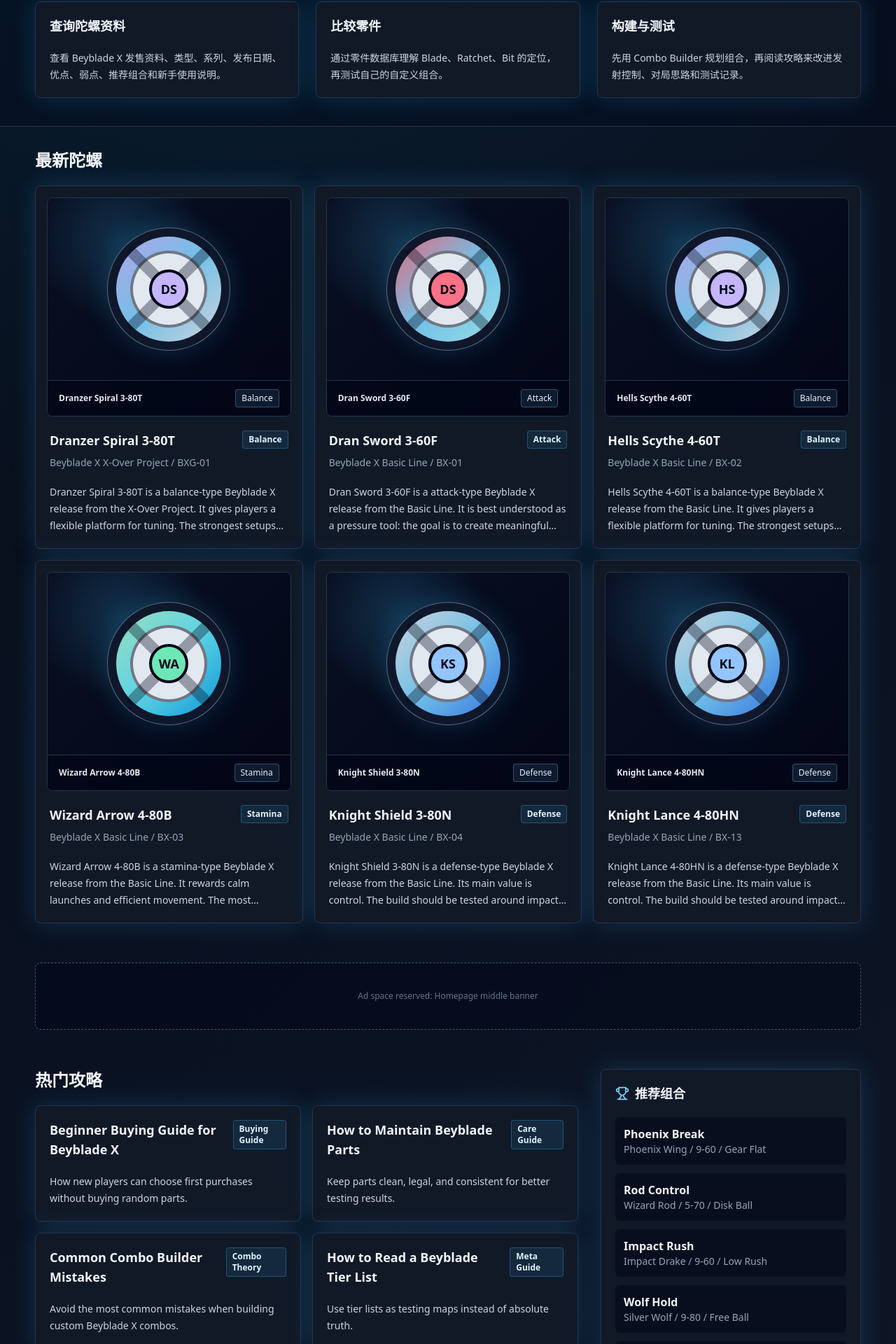
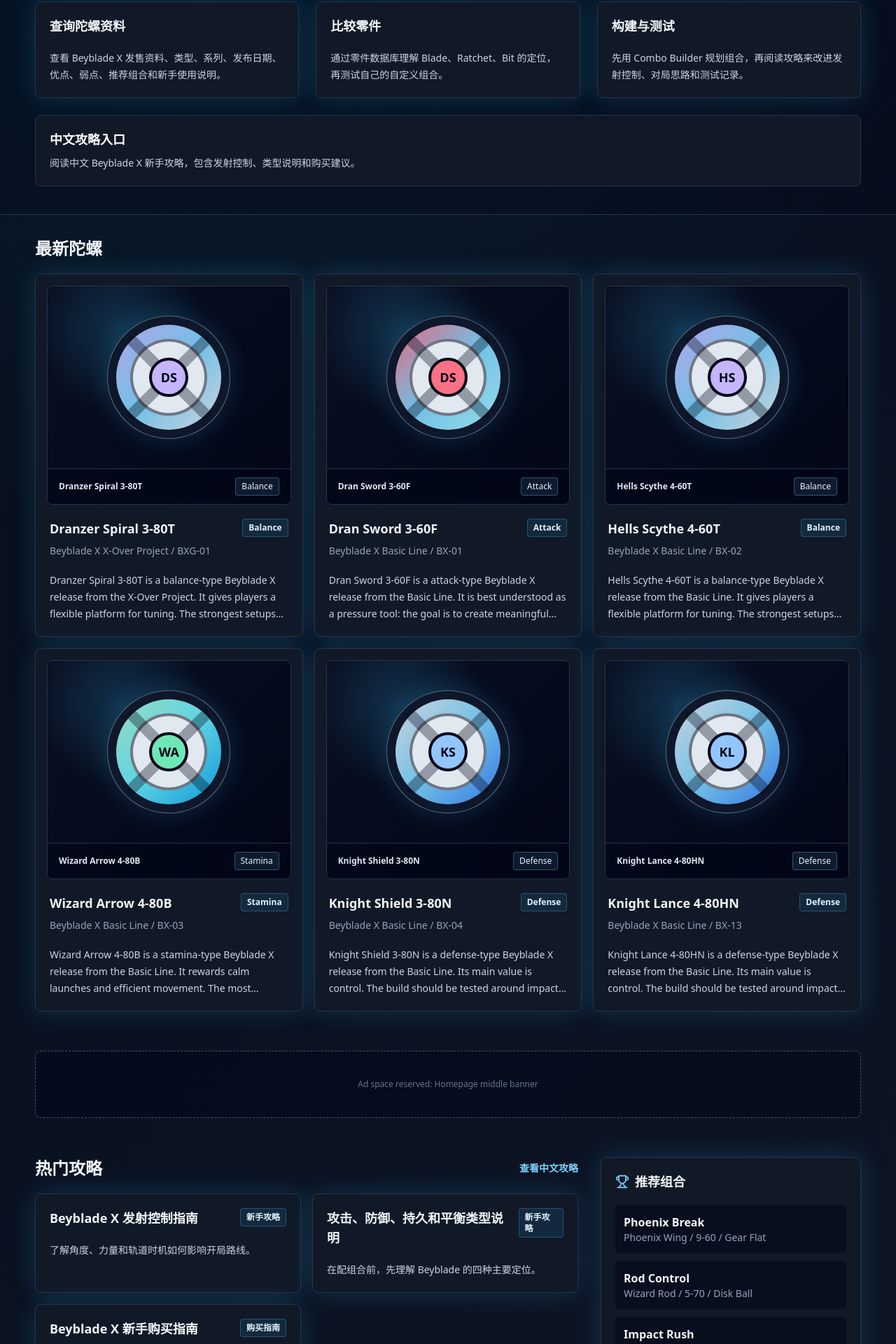
Before and after one commit to joelchia97/beyverse, a Next.js app: page /zh in a window 1280 px wide. Shown: the part 840-2760 px from the top of the page at 70% size. Built offline with nearby package versions, Linux system fonts and the light colour scheme; no server answers; the database is empty.

Commit message:
Link localized guides from translated homepages

```diff
--- a/components/home-page-content.tsx
+++ b/components/home-page-content.tsx
@@ -7,12 +7,19 @@
 import { Input } from "@/components/ui/input";
 import { getBeyblades, getCombos, getGuides, getTierList } from "@/lib/content";
 import type { homeTranslations } from "@/lib/home-translations";
+import { localizedGuides } from "@/lib/localized-guides";
 import { siteConfig } from "@/lib/seo";
 
 type HomeCopy = (typeof homeTranslations)[keyof typeof homeTranslations];
 
 export async function HomePageContent({ copy }: { copy: HomeCopy }) {
   const [beyblades, combos, guides, tierList] = await Promise.all([getBeyblades(), getCombos(), getGuides(), getTierList()]);
+  const displayedGuides =
+    copy.lang === "zh"
+      ? localizedGuides.zh.map((guide) => ({ ...guide, href: `/zh/guides/${guide.slug}` }))
+      : copy.lang === "ms"
+        ? localizedGuides.ms.map((guide) => ({ ...guide, href: `/ms/guides/${guide.slug}` }))
+        : guides.map((guide) => ({ ...guide, href: `/guides/${guide.slug}` }));
   const structuredData = {
     "@context": "https://schema.org",
     "@type": "WebSite",
@@ -88,6 +95,12 @@
           <InfoCard title={copy.compareTitle} text={copy.compareText} />
           <InfoCard title={copy.buildTitle} text={copy.buildText} />
         </div>
+        <div className="container-page mt-6">
+          <Link href={copy.guidesPath} className="block rounded-lg border bg-card p-5 transition hover:border-sky-400/60 hover:bg-slate-900">
+            <p className="text-lg font-black text-white">{copy.localizedGuidesTitle}</p>
+            <p className="mt-2 text-sm leading-6 text-slate-300">{copy.localizedGuidesText}</p>
+          </Link>
+        </div>
       </section>
 
       <section className="container-page py-8">
@@ -103,10 +116,13 @@
 
       <section className="container-page grid gap-8 py-8 lg:grid-cols-3">
         <div className="lg:col-span-2">
-          <h2 className="text-2xl font-black">{copy.popularGuides}</h2>
+          <div className="flex items-center justify-between gap-4">
+            <h2 className="text-2xl font-black">{copy.popularGuides}</h2>
+            <Link href={copy.guidesPath} className="text-sm font-semibold text-sky-300 hover:text-sky-100">{copy.allGuidesLabel}</Link>
+          </div>
           <div className="mt-5 grid gap-4 md:grid-cols-2">
-            {guides.slice(0, 4).map((guide) => (
-              <EntityCard key={guide.id} href={`/guides/${guide.slug}`} title={guide.title} badge={guide.category} description={guide.excerpt} />
+            {displayedGuides.slice(0, 4).map((guide) => (
+              <EntityCard key={guide.slug} href={guide.href} title={guide.title} badge={guide.category} description={guide.excerpt} />
             ))}
           </div>
         </div>
--- a/lib/home-translations.ts
+++ b/lib/home-translations.ts
@@ -19,8 +19,12 @@
     compareText: "Use the Parts Database to understand Blade, Ratchet, and Bit roles before testing your own custom combinations.",
     buildTitle: "Build and Test",
     buildText: "Start with the Combo Builder, then use strategy guides to refine launch control, matchup planning, and testing notes.",
+    localizedGuidesTitle: "Strategy Guides",
+    localizedGuidesText: "Read practical Beyblade X guides for launch control, combo building, parts selection, and beginner buying decisions.",
     latestBeyblades: "Latest Beyblades",
     popularGuides: "Popular Guides",
+    guidesPath: "/guides",
+    allGuidesLabel: "View all guides",
     featuredCombos: "Featured Combos",
     latestUpdates: "Latest Updates",
     updateCatalogTitle: "Beyblade X Catalog",
@@ -67,8 +71,12 @@
     compareText: "通过零件数据库理解 Blade、Ratchet、Bit 的定位，再测试自己的自定义组合。",
     buildTitle: "构建与测试",
     buildText: "先用 Combo Builder 规划组合，再阅读攻略来改进发射控制、对局思路和测试记录。",
+    localizedGuidesTitle: "中文攻略入口",
+    localizedGuidesText: "阅读中文 Beyblade X 新手攻略，包含发射控制、类型说明和购买建议。",
     latestBeyblades: "最新陀螺",
     popularGuides: "热门攻略",
+    guidesPath: "/zh/guides",
+    allGuidesLabel: "查看中文攻略",
     featuredCombos: "推荐组合",
     latestUpdates: "最新更新",
     updateCatalogTitle: "Beyblade X 目录",
@@ -115,8 +123,12 @@
     compareText: "Gunakan Parts Database untuk faham peranan Blade, Ratchet dan Bit sebelum menguji combo sendiri.",
     buildTitle: "Bina dan Uji",
     buildText: "Mulakan dengan Combo Builder, kemudian guna panduan strategi untuk memperbaiki launch control, matchup dan nota ujian.",
+    localizedGuidesTitle: "Panduan Bahasa Melayu",
+    localizedGuidesText: "Baca panduan Beyblade X dalam Bahasa Melayu untuk launch control, jenis permainan dan pembelian pemula.",
     latestBeyblades: "Beyblade Terkini",
     popularGuides: "Panduan Popular",
+    guidesPath: "/ms/guides",
+    allGuidesLabel: "Lihat panduan BM",
     featuredCombos: "Combo Pilihan",
     latestUpdates: "Kemas Kini Terkini",
     updateCatalogTitle: "Katalog Beyblade X",
@@ -162,8 +174,12 @@
   compareText: string;
   buildTitle: string;
   buildText: string;
+  localizedGuidesTitle: string;
+  localizedGuidesText: string;
   latestBeyblades: string;
   popularGuides: string;
+  guidesPath: string;
+  allGuidesLabel: string;
   featuredCombos: string;
   latestUpdates: string;
   updateCatalogTitle: string;
```
Also changed, not shown: 1 other file (tests, documents, lock files or other folders).
